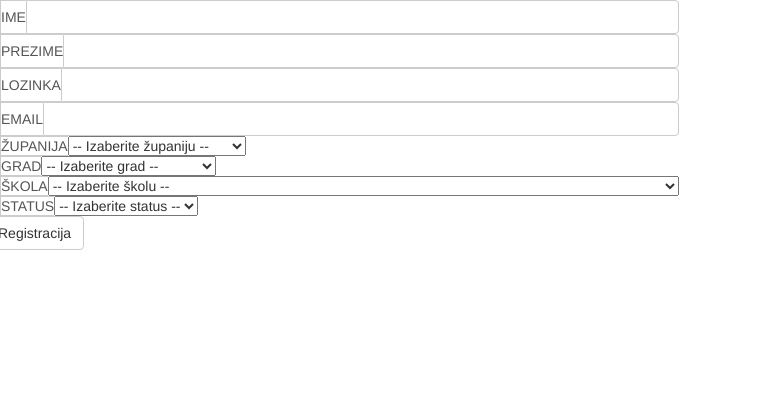
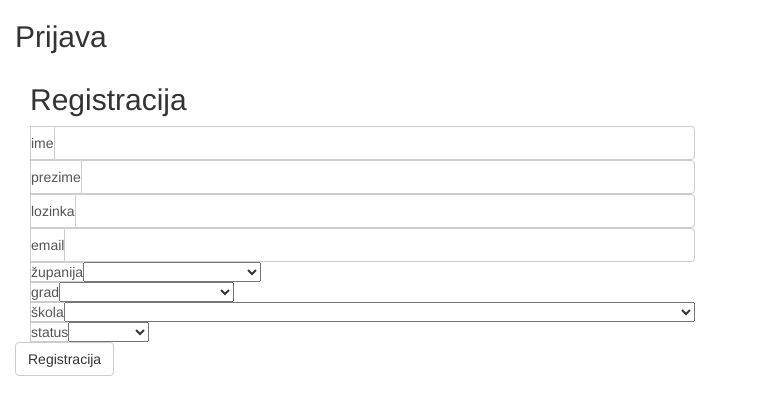
Before and after one commit to amatanovic/InfiniteLoop, a PHP site: page / in a window 1280 px wide. Shown: the top 415 px of the page, without its empty margins (0-758 px from the left). Run offline with PHP 8.4, Linux system fonts and the light colour scheme; data comes from the database, SQL or seed files in the repository; some libraries are stand-ins or nearby versions.

Commit message:
index 1.0

```diff
--- a/p2/index.php
+++ b/p2/index.php
@@ -1,30 +1,35 @@
 <?php include "head.php"; ?>
-<body>
-
+<body class="bodyIndex">
+<div class="container-fluid">
+  <header>
+    <h2>Prijava</h2>
+  </header>
+  <div class="col-md-12">
+    <h2>Registracija</h2>
 <form method="POST" action="">
     <div class="form-group input-group">
      	<div class="input-group">
-  		<span class="input-group-addon profil">IME</span>
+  		<span class="input-group-addon profil">ime</span>
   		<input type="text" name="ime" class="form-control" aria-describedby="basic-addon1" />
 		</div>
 		<div class="input-group">
-  		<span class="input-group-addon profil">PREZIME</span>
+  		<span class="input-group-addon profil">prezime</span>
   		<input type="text" name="prezime" class="form-control"aria-describedby="basic-addon1" />
 		</div>
 		<div class="input-group">
-  		<span class="input-group-addon profil">LOZINKA</span>
+  		<span class="input-group-addon profil">lozinka</span>
   		<input type="password" name="lozinka" class="form-control" aria-describedby="basic-addon1" />
 		</div>
 		<div class="input-group">
-  		<span class="input-group-addon profil">EMAIL</span>
+  		<span class="input-group-addon profil">email</span>
   		<input type="password" name="email" class="form-control" aria-describedby="basic-addon1" />
 		</div>
 
     <div class="input-group">
-      <span class="input-group-addon profil">ŽUPANIJA</span>
+      <span class="input-group-addon profil">županija</span>
       <select name="zupanija" class="zupanija">
        <!-- ovaj option ispod gdje piše izaberite županije mora ostati. isto je tako i za gradove i skole -->
-      <option disabled selected> -- Izaberite županiju -- </option>
+      <option disabled selected></option>
       <?php
 $izraz=$veza->prepare("select * from zupanija");
 $izraz->execute();
@@ -36,9 +41,9 @@ foreach ($zupanije as $zupanija):
 </select>
     </div>
      <div class="input-group">
-      <span class="input-group-addon profil">GRAD</span>
+      <span class="input-group-addon profil">grad</span>
       <select name="grad" class="selectGradovi">
-      <option disabled selected> -- Izaberite grad -- </option>
+      <option disabled selected></option>
       <?php
 $izraz=$veza->prepare("select * from grad group by naziv ASC");
 $izraz->execute();
@@ -50,9 +55,9 @@ foreach ($gradovi as $grad):
 </select>
     </div>
         <div class="input-group">
-      <span class="input-group-addon profil">ŠKOLA</span>
+      <span class="input-group-addon profil">škola</span>
       <select name="skola" class="selectSkole">
-      <option disabled selected> -- Izaberite školu -- </option>
+      <option disabled selected></option>
       <?php
 $izraz=$veza->prepare("select * from skola group by naziv ASC");
 $izraz->execute();
@@ -64,9 +69,9 @@ foreach ($skole as $skola):
 </select>
     </div>
      <div class="input-group">
-      <span class="input-group-addon profil">STATUS</span>
+      <span class="input-group-addon profil">status</span>
        <select name="status" class="selectStatus">
-      <option disabled selected> -- Izaberite status -- </option>
+      <option disabled selected></option>
       <?php
 $izraz=$veza->prepare("select * from status group by status ASC");
 $izraz->execute();
@@ -124,7 +129,8 @@ foreach ($statusi as $status):
   </div>
   </div>
 	</form>
-
+</div>
+</div>
 </body>
 <?php include "footer.php"; ?>
 <script>
```
Also changed, not shown: p2/css/style.css (added, +54 -0 lines).
